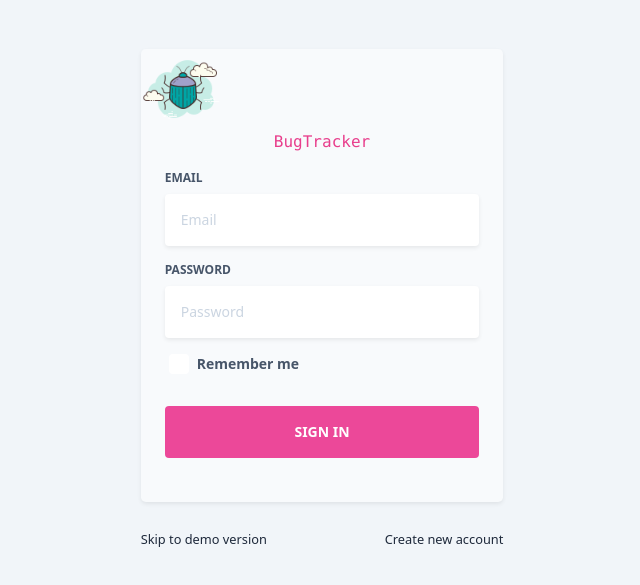
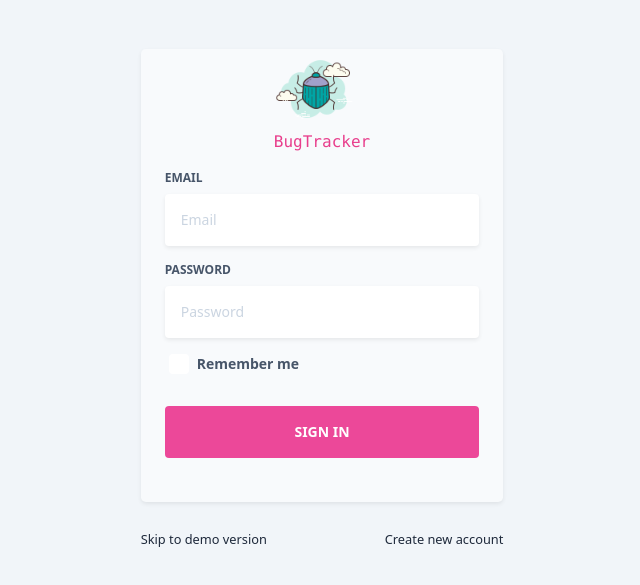
Before and after one commit to kpuwal/BugTracker, a React (Create React App) app in the folder client/: page / in a window 1280 px wide. Shown: the part 101-686 px from the top of the page, without its empty margins (318-958 px from the left). Built offline with nearby package versions, Linux system fonts and the light colour scheme.

Commit message:
fixes img on Login issue

```diff
--- a/client/src/views/auth/Login.tsx
+++ b/client/src/views/auth/Login.tsx
@@ -10,7 +10,7 @@ export default function Login() {
           <div className="w-full lg:w-4/12 px-4">
             <div className="relative flex flex-col min-w-0 break-words w-full mb-6 shadow-sm rounded-lg bg-blueGray-50 border-0">
 
-              <div className="btn-wrapper text-center">
+              <div className="text-center" style={{alignSelf: 'center'}}>
                 <img src={Bug} style={{width: '80px', height:'80px'}} alt='logo' />
                 <p>
                   <code>BugTracker</code>
```
